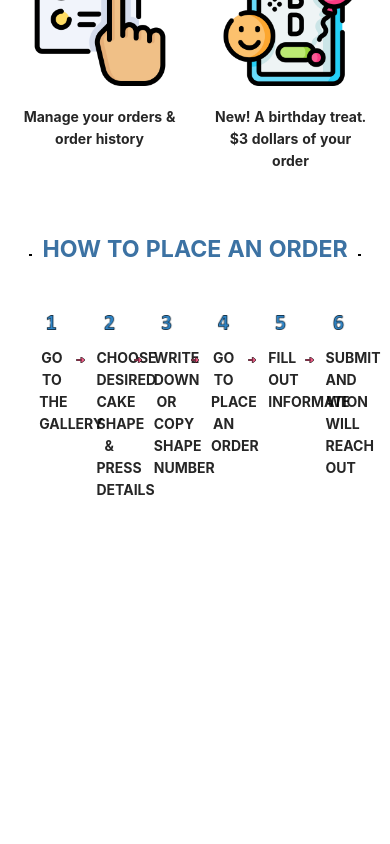
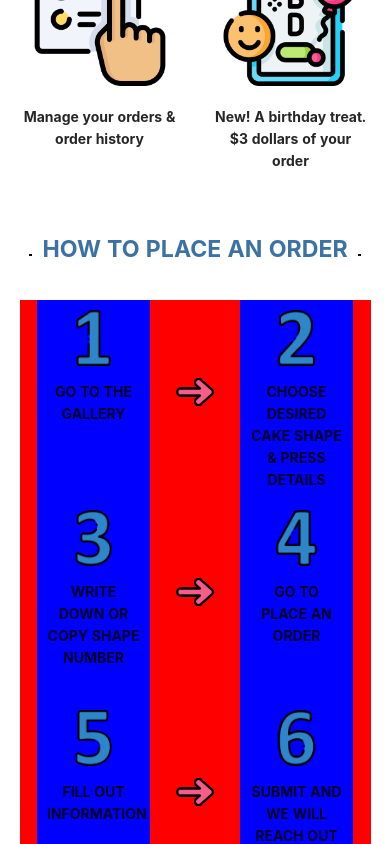
Before and after one commit to Oscar-Lopez-Projects/ModestoJelloCakes, a React (Create React App) app: page / in a window 390 px wide. Shown: the part 1156-2000 px from the top of the page. Before the commit the page ends 1657 px from the top, so only its background shows below. Built offline with nearby package versions, Linux system fonts and the light colour scheme.

Commit message:
switching to macbook need update files to work with

```diff
--- a/src/components/HomeDiv.js
+++ b/src/components/HomeDiv.js
@@ -1,5 +1,6 @@
 import React from 'react';
 import '../styling/HomeDiv.css';
+import '../styling/HomeDivTwo.css';
 import stepone from '../stepone.png';
 import steptwo from '../steptwo.png';
 import stepthree from '../stepthree.png';
--- a/src/styling/HomeDiv.css
+++ b/src/styling/HomeDiv.css
@@ -87,10 +87,6 @@
   }
 }
 @media (min-width:481px) and (max-width:574.98px){
-    .process-home-div{
-      width: 90vw;
-      background: red;
-    }
     .separatorr{
       width: 90vw;
     }
@@ -102,6 +98,7 @@
       display: flex;
       flex-wrap: wrap;
       padding-bottom: 0px;
+      width: 90vw;
     }
     .arrow-steps2, .arrow-steps4{
       display: none;
@@ -116,22 +113,4 @@
   .slider-container-box{
     margin-top: -30px;
   }
-  /*HomeDiv css component*/
-
-  @media screen and (max-width:480.98px){
-      .process-home-div{
-        width: 90vw;
-        display: flex;
-        flex-wrap: wrap;
-        padding-bottom: 0px;
-      }
-      .separatorr{
-        width: 90vw;
-      }
-      .steps-to-order{
-
-      }
-  }
-
-
 }
--- /dev/null
+++ b/src/styling/HomeDivTwo.css
@@ -0,0 +1,18 @@
+/*HomeDiv css component*/
+@media screen and (max-width:479px){
+    .process-home-div{
+      background: red;
+      display: flex;
+      flex-wrap: wrap;
+      padding-bottom: 0px;
+      width: 90vw;
+    }
+    .steps-to-order{
+        width: 29vw;
+        height: 200px;
+        background: blue;
+      }
+      .arrow-steps2, .arrow-steps4{
+        display: none;
+      }
+}
```
